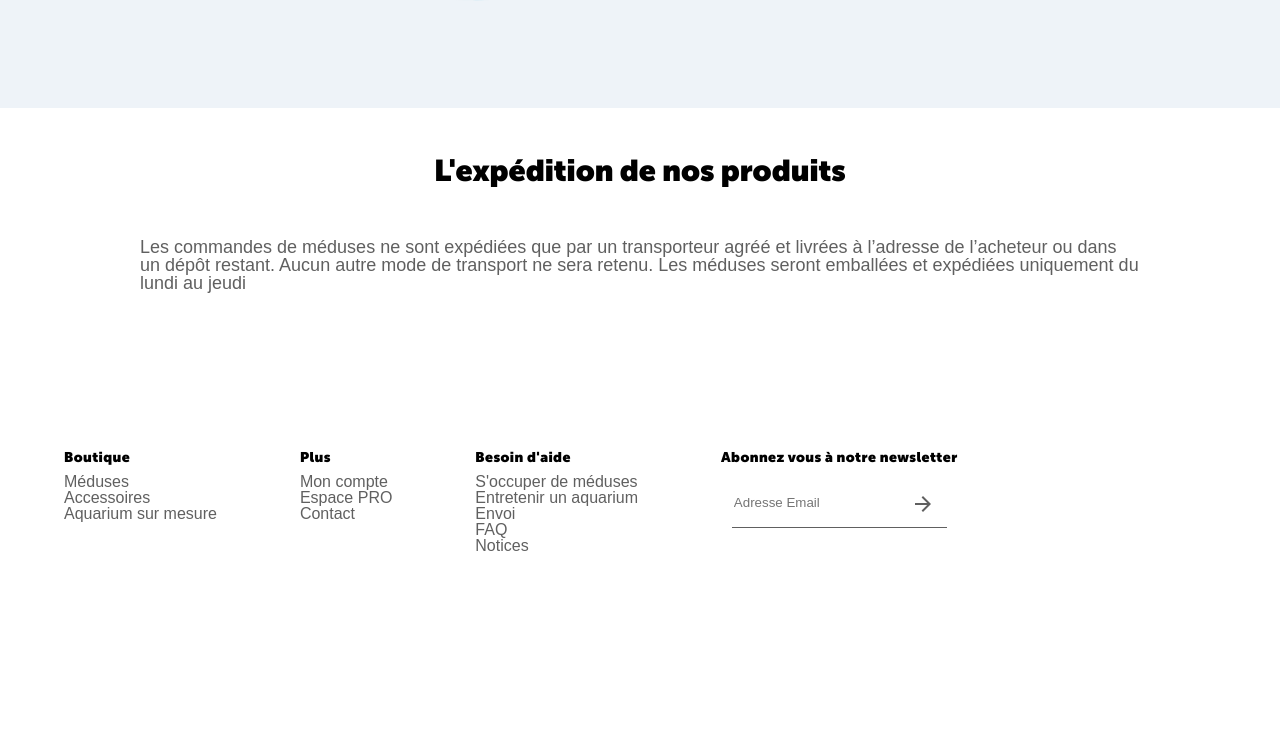
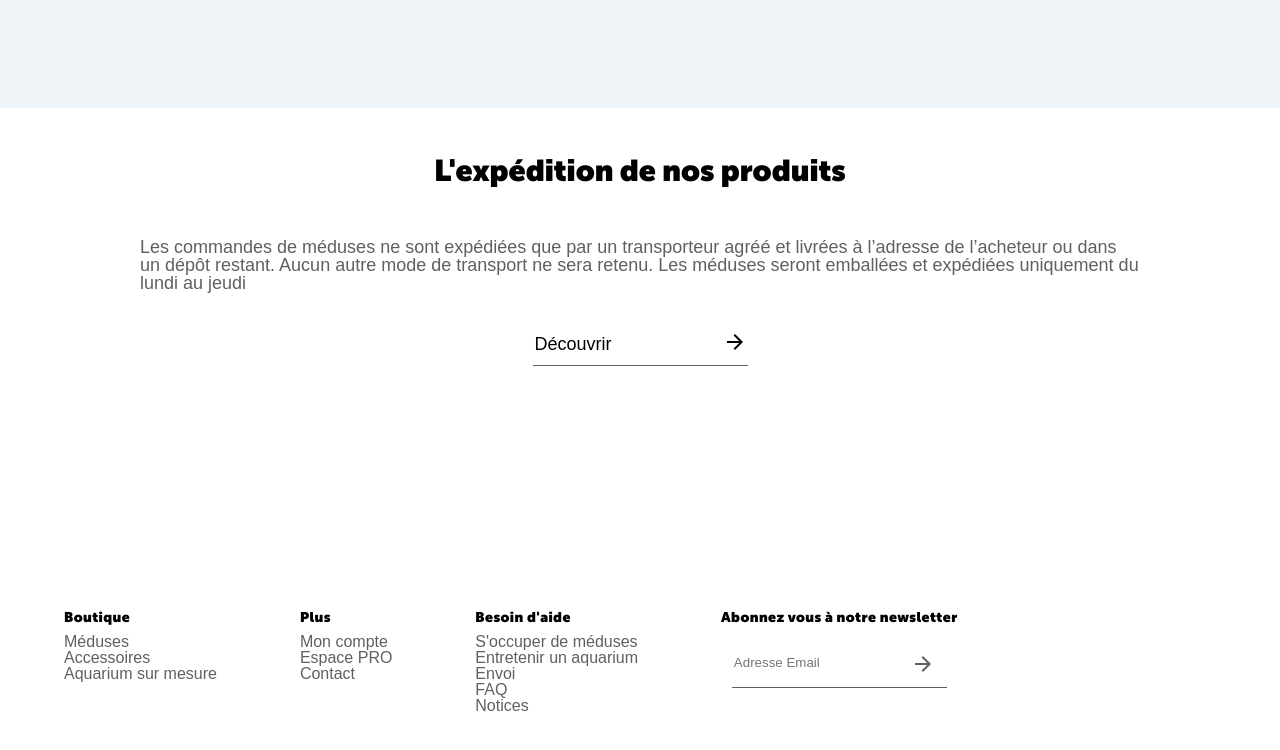
Before and after one commit to Alexandre-Parent/JellyfishConcept, a plain HTML site: page index.html in a window 1280 px wide. Shown: the part 2092-2842 px from the top of the page. Drawn offline with Linux system fonts and the light colour scheme; a web font is replaced by a local one.

Commit message:
Add files via upload

```diff
--- a/style.css
+++ b/style.css
@@ -489,6 +489,7 @@ nav svg {
 .reassurance {
     display: flex;
     flex-direction: column;
+    margin-bottom: 20vh;
 }
 
 .shipement {
@@ -505,6 +506,16 @@ nav svg {
 .reassurance p {
     max-width: 1000px;
     font-size: 18px;
+}
+.reassurance .button  {
+    border-bottom: solid var(--text-color) 1px;
+
+}
+.reassurance .button a  {
+    color: solid var(--text-color) 1px;
+}
+.reassurance .button svg  {
+    fill: solid var(--text-color) 1px;
 }
 
 
@@ -712,6 +723,7 @@ input::placeholder {
         margin: 0;
         font-size: 14px;
     }
+
 }
 
 
@@ -794,7 +806,6 @@ input::placeholder {
 
     .shop-links {
         flex-direction: column;
-        padding: 20px 50px;
     }
 
     .shop-left {
```
